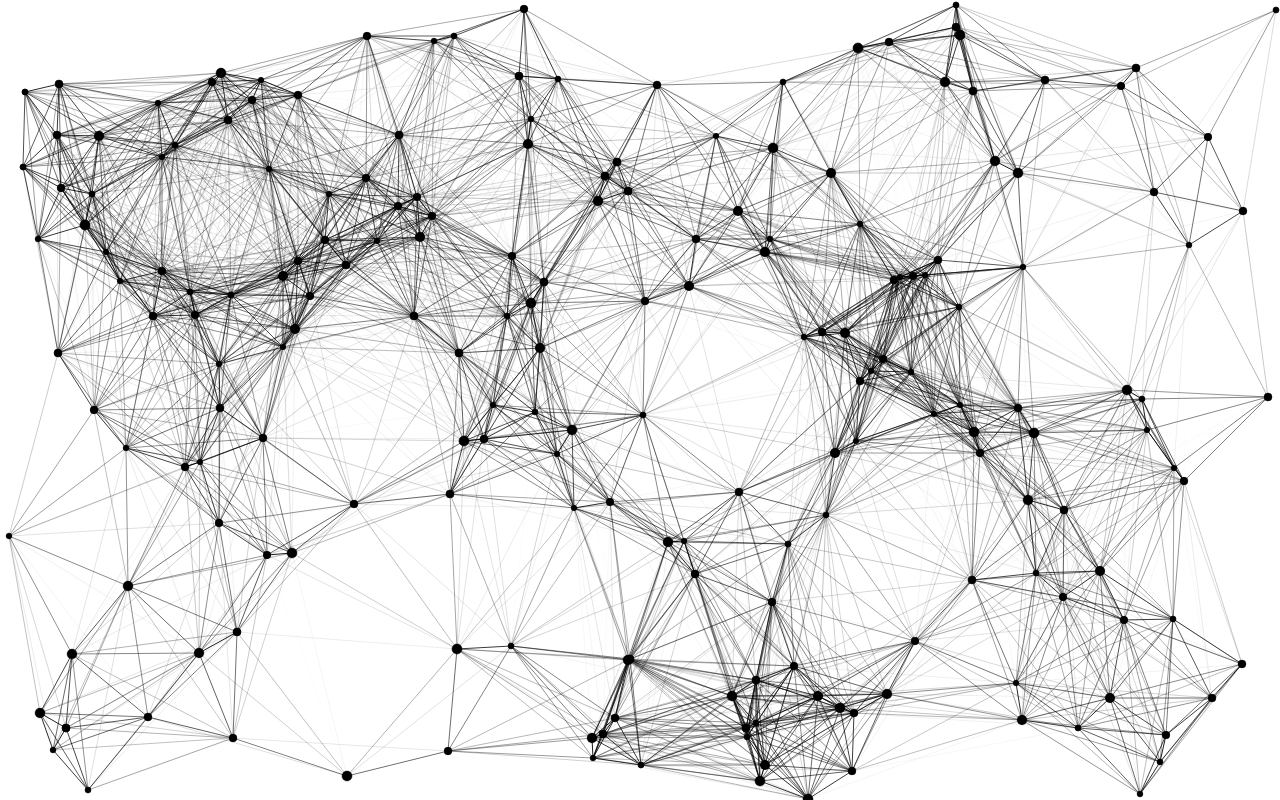
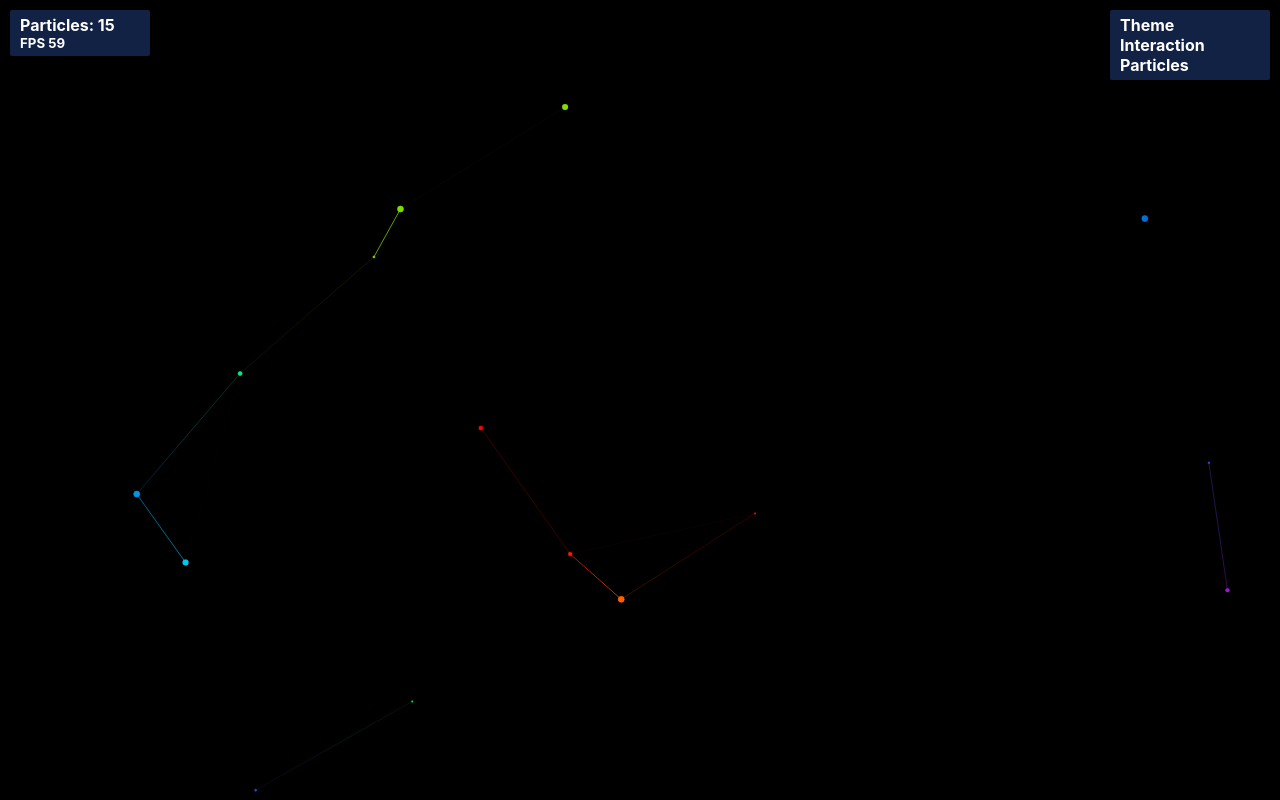
Before and after one commit to NateAbru/Particles, a React (Create React App) app in the folder app/: page / in a window 1280 px wide. Built offline with nearby package versions, Linux system fonts and the light colour scheme.

Commit message:
Added FPS tracker and push function

```diff
--- a/app/src/App.js
+++ b/app/src/App.js
@@ -1,10 +1,19 @@
 import './index.css';
-import {useEffect, useRef} from 'react';
+import {useEffect, useRef, useState} from 'react';
+import Menu from './Components/Menu.jsx';
+import FpsTracker from './Components/FpsTracker.jsx';
 
 function App() {
   const canvasRef = useRef(null);
+  const [numParticles, setNumParticles] = useState(15);
+  const [fps, setFps] = useState(0);
   let gradientRef = useRef({
-    gradient:'white'//temp value
+    gradient:null//temp value
+  })
+  let fpsRef = useRef({
+    fps:0,
+    lastTime:performance.now(),
+    frames:0
   })
   let themeRef = useRef({
     space:{
@@ -15,54 +24,54 @@ function App() {
     },
     crimson:{
       colorPreset:true,
-      background:'rgb(230,28,28)',
-      particles:'rgb(255,255,255)',
+      background:'rgb(239,28,28)',
+      particles:'rgb(180,180,180)',
     },
     monochrome:{
       colorPreset:true,
       background:'rgb(255,255,255)',
       particles:'rgb(0,0,0)',
     },
-    whiteRGB:{
-      colorPreset:false,
-      background:'rgb(255,255,255)',
-      particles:(color)=>{return color;}
-    },
-    blackRGB:{
+    rgb:{
       colorPreset:false,
       background:'rgb(0,0,0)',
       particles:(color)=>{return color;}
     },
-    cottonCandy:{
+    teal:{
       colorPreset:true,
-      background:'rgb(20,166,255)',
-      particles:'rgb(255,59,175)',
+      background:'rgb(20,145,178)',
+      particles:'rgb(170,0,0)',
+    },
+    pumpkin:{
+      colorPreset:true,
+      background:'rgb(228,94,12)',
+      particles:'rgb(0,102,0)',
     }
   })
-  let currentTheme = themeRef.current.monochrome;
+  let currentTheme = themeRef.current.rgb;
   const particlesList = [];
   function createParticles(x){  //function to create the list of particles
     for(let i = 1; i <= x; i++){
       const randX = Math.floor(Math.random() * window.innerWidth);
       const randY = Math.floor(Math.random() * window.innerHeight);
-      let randVelx = Math.floor((Math.random() * 3) + 1);
-      let randVely = Math.floor((Math.random() * 3) + 1);
+      let randVelx = ((Math.random() * 1) + .3);
+      let randVely = ((Math.random() * 1) +.3);
       const randXDir = Math.floor((Math.random() * 2) + 1);
       const randYDir = Math.floor((Math.random() * 2) + 1);
-      const randRadius = Math.floor((Math.random() * 3) + 3);
+      const randRadius = Math.floor((Math.random() * 3) + 1);
       if(randXDir === 1) randVelx = - randVelx; //random change of X direction
       if(randYDir === 1) randVely = - randVely; //random change of Y direction
       const particle = {  //particle object creation
         id : i,
         pos : {x:randX, y:randY},
         radius : randRadius,
-        vely : randVelx,
-        velx : randVely
+        vely : randVely,
+        velx : randVelx
       }
       particlesList.push(particle); //pushing next particle into list of particles
     }
   }
-  createParticles(200);
+  createParticles(15);
   const draw = (ctx, canvas, theme)=>{
       let gradient;
       if(theme.colorPreset) gradient = 'none';
@@ -82,8 +91,8 @@ function App() {
           let xPointDiff = particle.pos.x - particlesList[j].pos.x;
           let yPointDiff = particle.pos.y - particlesList[j].pos.y;
           let distance = Math.sqrt((xPointDiff * xPointDiff) + (yPointDiff * yPointDiff));
-          if(distance <= (h * .3)){
-            let lineW = (1 - (distance / (h * .3))); //value between 0 and 1 for line width depending on how far particles are. can be used for opacity too.
+          if(distance <= (h * .25)){
+            let lineW = (1 - (distance / (h * .25))); //value between 0 and 1 for line width depending on how far particles are. can be used for opacity too.
             ctx.beginPath();
             ctx.moveTo(particle.pos.x, particle.pos.y);
             ctx.lineTo(particlesList[j].pos.x, particlesList[j].pos.y);
@@ -93,6 +102,40 @@ function App() {
           }
         }
       });
+  }
+  const push = (e)=>{
+    e.preventDefault();
+    for(let i = 0; i < 3; i++){
+      const X = e.offsetX;
+      const Y = e.offsetY;
+      let randVelx = ((Math.random() * 1) + .3);
+      let randVely = ((Math.random() * 1) +.3);
+      const randXDir = Math.floor((Math.random() * 2) + 1);
+      const randYDir = Math.floor((Math.random() * 2) + 1);
+      const randRadius = Math.floor((Math.random() * 3) + 1);
+      if(randXDir === 1) randVelx = - randVelx; //random change of X direction
+      if(randYDir === 1) randVely = - randVely; //random change of Y direction
+      const particle = {  //particle object creation
+        id : i,
+        pos : {x:X, y:Y},
+        radius : randRadius,
+        vely : randVely,
+        velx : randVelx
+      }
+      particlesList.push(particle);
+    }
+    setNumParticles(particlesList.length);
+  }
+  const fpsFunc = ()=>{
+    let t = performance.now();
+    let delta = t - fpsRef.current.lastTime;
+    if(delta > 1000){
+      fpsRef.current.fps = fpsRef.current.frames * 1000 / delta;
+      fpsRef.current.frames = 0;
+      fpsRef.current.lastTime = t;
+    }
+    fpsRef.current.frames++;
+    setFps(Math.floor(fpsRef.current.fps));
   }
    useEffect(()=>{
     document.title = 'Particles';
@@ -118,8 +161,10 @@ function App() {
     }
     let animationID;
     const renderAnimation = ()=>{
+
       draw(ctx, canvas, currentTheme);
       updateParticles();
+      fpsFunc();
       animationID = requestAnimationFrame(renderAnimation);
     }
     renderAnimation();
@@ -127,25 +172,35 @@ function App() {
       canvas.width = window.innerWidth;
       canvas.height = window.innerHeight;
     }
-    const mouseMoveFunc = (e)=>{
-      let x = e.offsetX;
-      let y = e.offsetY;
-      particlesList.forEach((particle)=>{
-        if(particle.pos.x < x + 10 && particle.pos.x > x - 10) particle.velx = -particle.velx;
-        if(particle.pos.y < y + 10 && particle.pos.y > y - 10) particle.vely = -particle.vely;
-      })
+    // const mouseMoveFunc = (e)=>{
+    //   let x = e.offsetX;
+    //   let y = e.offsetY;
+    //   particlesList.forEach((particle)=>{
+    //     if(particle.pos.x < x + 10 && particle.pos.x > x - 10) particle.velx = -particle.velx;
+    //     if(particle.pos.y < y + 10 && particle.pos.y > y - 10) particle.vely = -particle.vely;
+    //   })
+    // }
+    const clickFunc = (e)=>{
+      push(e);
     }
     window.addEventListener('resize', resizeFunc);
-    canvas.addEventListener('mousemove',mouseMoveFunc);
+    // canvas.addEventListener('mousemove',mouseMoveFunc);
+    canvas.addEventListener('click', clickFunc);
     return()=>{
       cancelAnimationFrame(animationID);
       window.removeEventListener('resize', resizeFunc);
-      canvas.removeEventListener('mousemove',mouseMoveFunc);
+      // canvas.removeEventListener('mousemove',mouseMoveFunc);
+      canvas.removeEventListener('click', clickFunc);
     }
   },[]);
 
   return (
-    <canvas id='particles' ref={canvasRef}></canvas>
+    <>
+      <canvas id='particles' ref={canvasRef}></canvas>
+      <FpsTracker numParticles={numParticles} fps={fps}/>
+      <Menu />
+    </>
   );
 }
+
 export default App;
--- /dev/null
+++ b/app/src/Components/FpsTracker.css
@@ -0,0 +1,11 @@
+.num-particles {
+  position: absolute;
+  left: 0;
+  top: 0;
+  width:130px;
+  margin: 10px 0 0 10px;
+  background-color: rgb(18, 34, 69);
+  color: white;
+  padding: 5px;
+  border-radius: 2px;
+}
--- /dev/null
+++ b/app/src/Components/FpsTracker.jsx
@@ -0,0 +1,12 @@
+import './FpsTracker.css';
+
+const FpsTracker = ({numParticles, fps})=>{
+  return (
+    <div className='num-particles'>
+      <h4>Particles: {numParticles}</h4>
+      <h5>FPS {fps}</h5>
+    </div>
+  )
+}
+
+export default FpsTracker;
--- /dev/null
+++ b/app/src/Components/Menu.css
@@ -0,0 +1,15 @@
+.menu{
+  position:absolute;
+  right:0;
+  top:0;
+  /* height:100px; */
+  width:150px;
+  background-color:rgb(18, 34, 69);
+  /* box-shadow:2px 3px 5px rgba(0,0,0,.2), 0 3px 15px rgba(0,0,0,.2); */
+  margin:10px 10px 0 0;
+  padding:5px;
+  border-radius:2px;
+}
+h4,h5{
+  margin:0 5px 0 5px;
+}
--- /dev/null
+++ b/app/src/Components/Menu.jsx
@@ -0,0 +1,15 @@
+import './Menu.css';
+
+const Menu = ()=>{
+  return (
+    <>
+      <nav className='menu'>
+        <h4 style={{color:'white'}}>Theme</h4>
+        <h4 style={{color:'white'}}>Interaction</h4>
+        <h4 style={{color:'white'}}>Particles</h4>
+      </nav>
+    </>
+  )
+}
+
+export default Menu;
--- a/app/src/index.css
+++ b/app/src/index.css
@@ -18,6 +18,12 @@ code {
 *{
   padding:0;
   margin:0;
+  -webkit-touch-callout: none;
+  -webkit-user-select: none;
+  -khtml-user-select: none;
+  -moz-user-select: none;
+  -ms-user-select: none;
+  user-select: none;
 }
 body, html{
   width:100vw;
```
